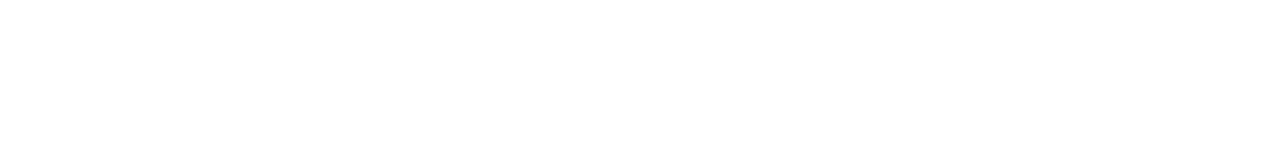
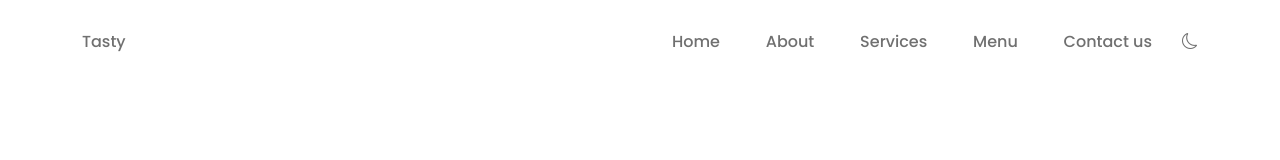
Before and after one commit to dosepehr/responsive-restaurant-website, a plain HTML site: page index.html in a window 1280 px wide. Drawn offline with nearby package versions, Linux system fonts and the light colour scheme.

Commit message:
done header style

```diff
--- /dev/null
+++ b/css/dark.css
@@ -0,0 +1,8 @@
+.dark {
+    background-color: var(--dark-green);
+
+}
+
+.dark .on-dark-text-gray {
+    color: var(--dark-text-gray);
+}
--- /dev/null
+++ b/css/mediaQueries.css
@@ -0,0 +1,11 @@
+@media (max-width:768px) {
+    nav ul {
+        display: none;
+    }
+}
+
+@media (min-width:992px) {
+    .nav-container {
+        width: 50%;
+    }
+}
--- a/css/style.css
+++ b/css/style.css
@@ -2,24 +2,91 @@
 
 @font-face {
     font-family: 'Poppins';
-       src: url('../fonts/Poppins/Poppins-Medium.ttf') format('truetype');
+    src: url('../fonts/Poppins/Poppins-Medium.ttf') format('truetype');
 }
 
-*{
+:root {
+    --color-gray1: #707070;
+    --color-green1: #069c54;
+    --dark-green: #1D2521;
+    --dark-text-gray: #C7D1CC;
+}
+
+* {
     box-sizing: border-box;
     outline: none;
     margin: 0;
     padding: 0;
 }
-*{
+
+* {
     font-family: 'Poppins';
 }
-a{
+
+a {
     text-decoration: none;
 }
-ul{
+
+ul {
     list-style: none;
 }
-body{
+
+body {
     min-width: 100vh;
+    background-color: #fff;
+    transition: all 0.3s ease;
 }
+
+
+/* header */
+header {
+    padding: 30px 0px;
+}
+
+nav {
+    display: flex;
+    justify-content: space-between;
+}
+
+ul {
+    display: flex;
+    width: 100%;
+    justify-content: space-between;
+}
+
+.nav-container {
+    width: 65%;
+    display: flex;
+    justify-content: end;
+}
+
+.dark-mode-toggler {
+    cursor: pointer;
+    margin-left: 30px;
+    align-items: baseline;
+}
+
+.text-gray1 {
+    color: var(--color-gray1);
+}
+
+.hover-green1:hover {
+    color: var(--color-green1);
+}
+
+.has-transition {
+    transition: all 0.3s ease;
+}
+
+.hidden {
+    display: none;
+}
+
+.bi-moon {
+    color: var(--color-gray1);
+
+}
+
+.bi-sun {
+    color: var(--dark-text-gray);
+}
--- a/index.html
+++ b/index.html
@@ -1,5 +1,5 @@
 <!DOCTYPE html>
-<html lang="fa" dir="rtl">
+<html lang="en" dir="ltr">
 
 <head>
     <meta charset="UTF-8">
@@ -8,6 +8,8 @@
     <title>Document</title>
     <link rel="stylesheet" href="css/bootstrap.min.css">
     <link rel="stylesheet" href="css/style.css">
+    <link rel="stylesheet" href="css/mediaQueries.css">
+    <link rel="stylesheet" href="css/dark.css">
     <link rel="stylesheet" href="https://cdn.jsdelivr.net/npm/bootstrap-icons@1.9.1/font/bootstrap-icons.css">
     <link rel="stylesheet" href="https://cdnjs.cloudflare.com/ajax/libs/font-awesome/4.7.0/css/font-awesome.min.css">
     <link href="https://fonts.googleapis.com/icon?family=Material+Icons" rel="stylesheet">
@@ -16,7 +18,29 @@
 </head>
 
 <body>
+    <header>
+        <div class="container">
+            <nav>
+                <div class="logo">
+                    <a href="#" class="text-gray1 hover-green1 has-transition on-dark-text-gray">Tasty</a>
+                </div>
+                <div class="d-flex nav-container">
+                    <ul>
+                        <li><a href="#" class="text-gray1 hover-green1 has-transition on-dark-text-gray">Home</a></li>
+                        <li><a href="#" class="text-gray1 hover-green1 has-transition on-dark-text-gray">About</a></li>
+                        <li><a href="#" class="text-gray1 hover-green1 has-transition on-dark-text-gray">Services</a></li>
+                        <li><a href="#" class="text-gray1 hover-green1 has-transition on-dark-text-gray">Menu</a></li>
+                        <li><a href="#" class="text-gray1 hover-green1 has-transition on-dark-text-gray">Contact us</a></li>
+                    </ul>
+                    <div class="dark-mode-toggler">
+                        <i class="bi bi-moon"></i>
+                        <i class="bi bi-sun hidden"></i>
+                    </div>
+                </div>
+            </nav>
+        </div>
 
+    </header>
 </body>
 
 </html>
--- a/js/index.js
+++ b/js/index.js
@@ -0,0 +1,17 @@
+const body = document.querySelector('body');
+const dark_mode = document.querySelector('.dark-mode-toggler');
+const moon = document.querySelector('.bi-moon');
+const sun = document.querySelector('.bi-sun');
+
+
+
+
+
+console.log(dark_mode);
+
+
+dark_mode.addEventListener('click', () => {
+    body.classList.toggle('dark');
+    moon.classList.toggle('hidden');
+    sun.classList.toggle('hidden');
+})
```
